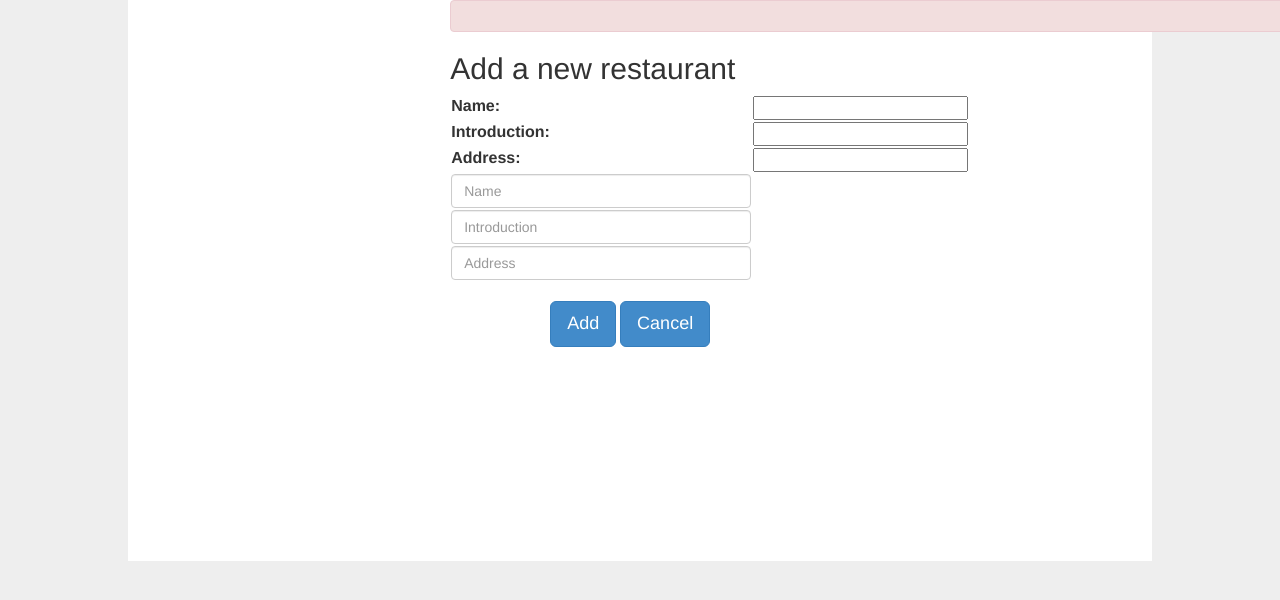
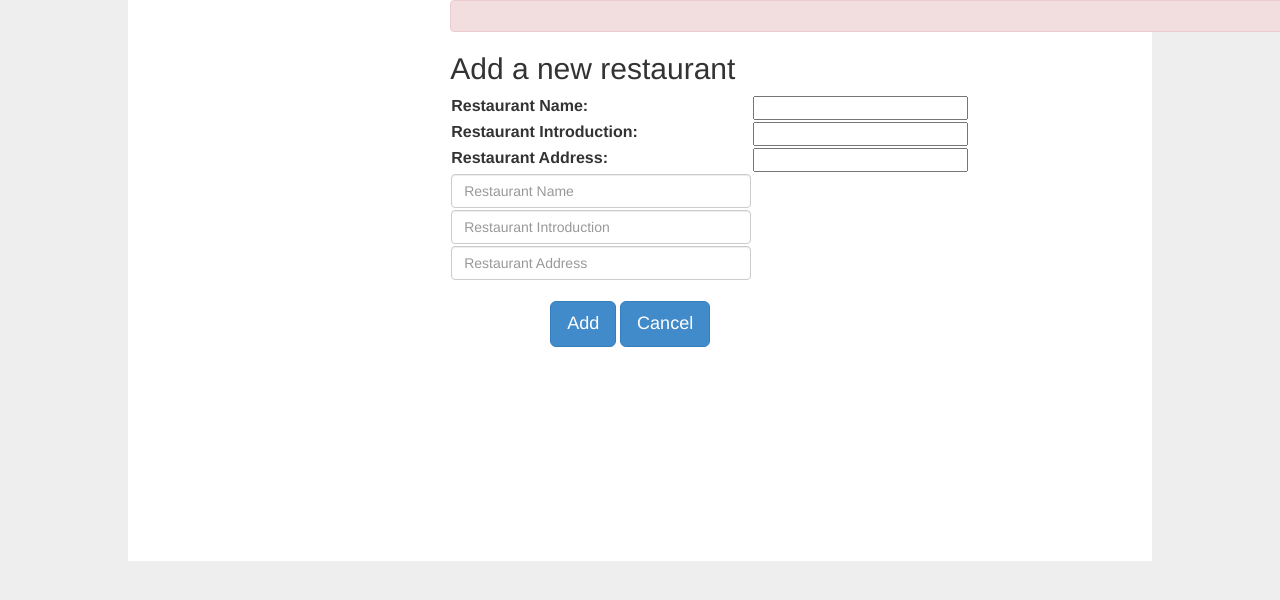
Before and after one commit to ghylxdw/yummy, a Django app: template yummy/account/templates/account/add-restaurant.html in a window 1280 px wide; the page is wider, and only the part inside the window is pictured. Shown: the part 80-680 px from the top of that part. Run offline with Django 3.2, Linux system fonts and the light colour scheme; the template is opened without the code that fills it: values that come from a table or form of the project are taken from there, others are empty; some libraries are stand-ins or nearby versions.

Commit message:
adjust definition of some forms and models, like adding labels, help texts, and widgets

```diff
--- a/yummy/account/forms.py
+++ b/yummy/account/forms.py
@@ -5,7 +5,7 @@ import re
 
 
 class RegisterForm(forms.Form):
-    email = forms.CharField(max_length=50)
+    email = forms.CharField(max_length=50, label='Email Address')
     fname = forms.CharField(max_length=200, label='First Name')
     lname = forms.CharField(max_length=200, label='Last Name')
     password1 = forms.CharField(max_length=200, label='Password', widget=forms.PasswordInput())
@@ -35,9 +35,9 @@ class RegisterForm(forms.Form):
 
 
 class RestaurantForm(forms.Form):
-    name = forms.CharField(max_length=256)
-    introduction = forms.CharField(max_length=1000)
-    address = forms.CharField(max_length=256)
+    name = forms.CharField(max_length=256, label='Restaurant Name')
+    introduction = forms.CharField(max_length=1000, label='Restaurant Introduction')
+    address = forms.CharField(max_length=256, label='Restaurant Address')
     longitude = forms.FloatField(widget=forms.HiddenInput)
     latitude = forms.FloatField(widget=forms.HiddenInput)
     added_recipes = forms.CharField(required=False, widget=forms.HiddenInput)
@@ -62,4 +62,5 @@ class RestaurantForm(forms.Form):
 class RecipeForm(forms.ModelForm):
     class Meta:
         model = Recipe
-        exclude = ['uploader']
+        exclude = ['restaurant', 'uploader']
+        widgets = {'picture': forms.FileInput}
--- a/yummy/account/templates/account/register.html
+++ b/yummy/account/templates/account/register.html
@@ -22,7 +22,7 @@
                 <td>
                     {% for choice in form.user_type %}
                         {{ choice.tag }}
-                        <label for="uer_type" class="label" style="color: #000000;">{{ choice.choice_label }}</label>
+                        <label for="user_type" class="label" style="color: #000000;">{{ choice.choice_label }}</label>
                     {% endfor %}
                 </td>
                 {% if field.errors %}
--- a/yummy/account/views.py
+++ b/yummy/account/views.py
@@ -223,7 +223,7 @@ def upload_recipe(request):
     if not request.user.is_authenticated() or request.user.userprofile.is_customer or request.method == 'GET':
         raise Http404
 
-    new_recipe = Recipe(uploader=request.user)
+    new_recipe = Recipe(uploader=request.user, restaurant=None)
     form = RecipeForm(request.POST, request.FILES, instance=new_recipe)
     if not form.is_valid():
         raise Http404
--- a/yummy/restaurant/forms.py
+++ b/yummy/restaurant/forms.py
@@ -1,11 +1,15 @@
 from django import forms
 from restaurant.models import Review
+from django.utils.translation import ugettext_lazy as _
 
 
 class ReviewForm(forms.ModelForm):
     class Meta:
         model = Review
         fields = ['content', 'rating']
+        widgets = {'rating': forms.RadioSelect()}
+        labels = {'content': _('Write Review'),}
+        help_texts = {'content': _('Please write your reviews for this restaurant.'),}
 
     def clean_rating(self):
         rating = self.cleaned_data['rating']
--- a/yummy/restaurant/models.py
+++ b/yummy/restaurant/models.py
@@ -24,7 +24,7 @@ class Restaurant(models.Model):
 class Recipe(models.Model):
     name = models.CharField(max_length=256)
     picture = models.ImageField(upload_to='recipe-photos')
-    restaurant = models.ForeignKey(Restaurant, null=True, blank=True)
+    restaurant = models.ForeignKey(Restaurant, null=True)
     uploader = models.ForeignKey(User)
 
     def __unicode__(self):
@@ -43,7 +43,7 @@ class Review(models.Model):
     reviewer = models.ForeignKey(User)
     restaurant = models.ForeignKey(Restaurant)
     content = models.CharField(max_length=3000)
-    rating = models.IntegerField()
+    rating = models.IntegerField(choices=((1, '1'), (2, '2'), (3, '3'), (4, '4'), (5, '5')), default=None)
     create_time = models.DateTimeField(auto_now_add=True)
 
     def __unicode__(self):
```
Also changed, not shown: 1 other file.
